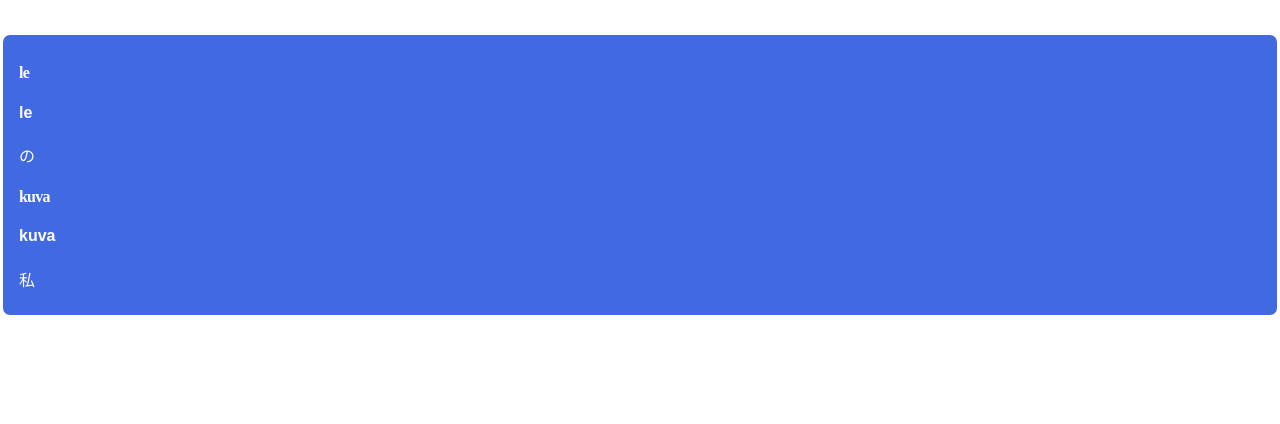
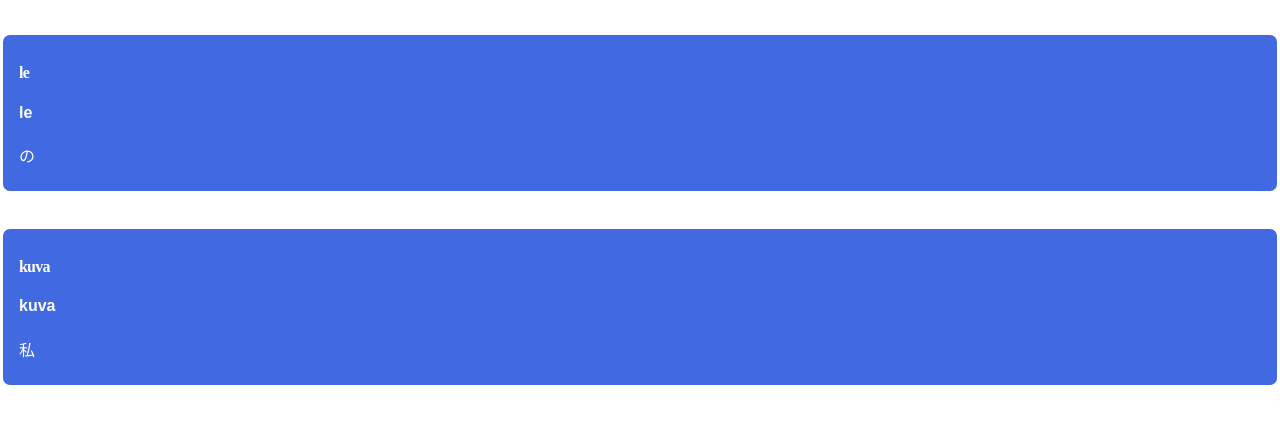
Before and after one commit to emyeuchi/qavaxa, a plain HTML site: page index.html in a window 1280 px wide. Drawn offline with nearby package versions, Linux system fonts and the light colour scheme; a web font is replaced by a local one.

Commit message:
Update index.html

```diff
--- a/index.html
+++ b/index.html
@@ -7,13 +7,14 @@
 </head>
 <body>
 	<script src="https://ajax.googleapis.com/ajax/libs/jquery/2.1.3/jquery.min.js"></script>
-	<div class="box">
+	<div class="ppp">
 		<p id="dico"></p>
 		<script type="text/javascript">
     $(function(){
       $.getJSON("dictionary.json", function(sample_list){
         for(var i in sample_list){
-          var h = '<h4 class="font">'
+          var h = '<div class="box">'
+					+ '<h4 class="font">'
 					+ sample_list[i].title
 					+ '</h4>'
 					+ '<h4>'
@@ -27,6 +28,7 @@
 					+ '</p>';
 					+ sample_list[i].log
 					+ '</p>';
+					'</div>'
           $("p#dico").append(h);
         }
       });
```
